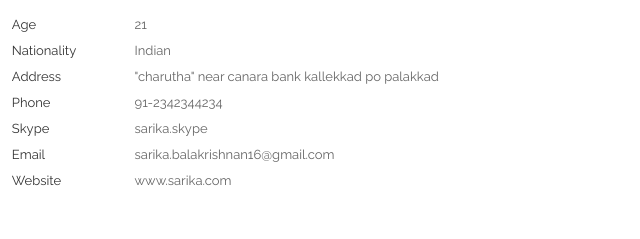
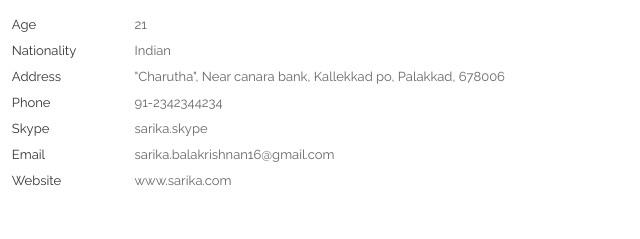
Before and after one commit to SARIKAMB/SARIKAMB.github.io, a plain HTML site: page index.html in a window 1280 px wide. Shown: the part 315-554 px from the top of the page, 527-1167 px from the left. Drawn offline with Linux system fonts and the light colour scheme; some packages are replaced by stand-ins of ours.

Commit message:
Updated contact details

```diff
--- a/index.html
+++ b/index.html
@@ -106,7 +106,7 @@
                                     <ul>
                                         <li><a href="#">21</a></li>
                                         <li><a href="#">Indian</a></li>
-                                        <li><a href="#">"charutha" near canara bank kallekkad po palakkad</a></li>
+                                        <li><a href="#">"Charutha", Near canara bank, Kallekkad po, Palakkad, 678006</a></li>
                                         <li><a href="#">91-2342344234</a></li>
                                         <li><a href="#">sarika.skype</a></li>
                                         <li><a href="#">sarika.balakrishnan16@gmail.com</a></li>
```
